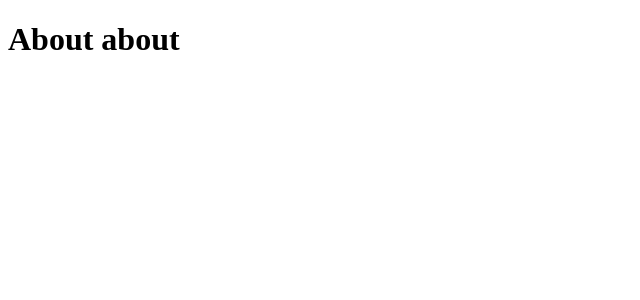
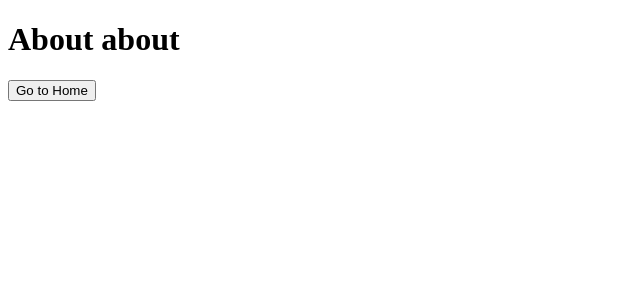
Before and after one commit to MatinDeWet/LearningSvelteKit, a SvelteKit app: page /about in a window 1280 px wide. Shown: the top 300 px of the page, without its empty margins (0-640 px from the left). Built offline with nearby package versions, Linux system fonts and the light colour scheme.

Commit message:
navigation

```diff
--- /dev/null
+++ b/src/lib/Button.svelte
@@ -0,0 +1 @@
+<button>Button</button>
--- a/src/routes/about/+page.svelte
+++ b/src/routes/about/+page.svelte
@@ -1,5 +1,11 @@
 <script>
+	import { goto } from "$app/navigation";
+
     let name = 'about';
 </script>
 
 <h1>About {name}</h1>
+
+<button on:click={() => {
+    goto('/');
+}}>Go to Home</button>
```
Also changed, not shown: src/routes/+page.svelte (+22 -0 lines).
